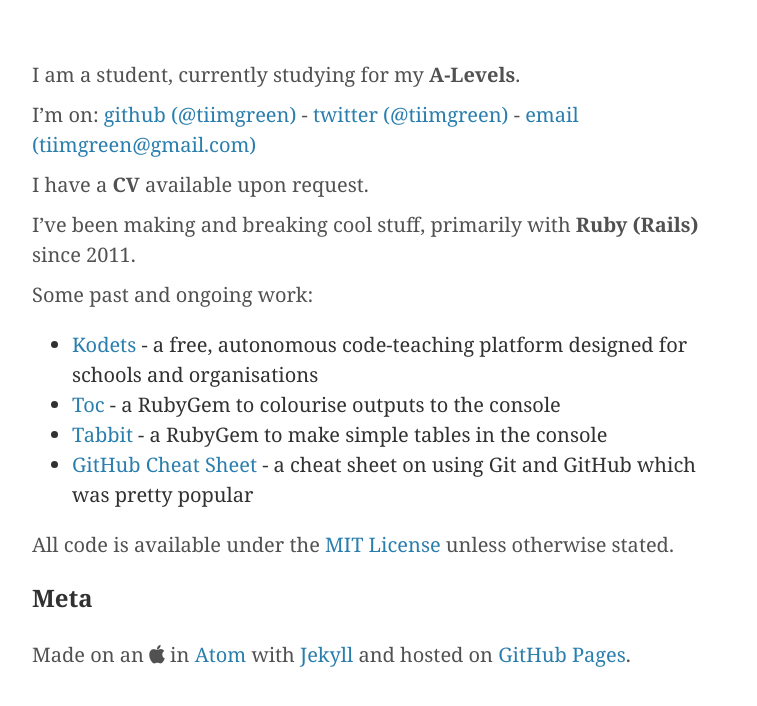
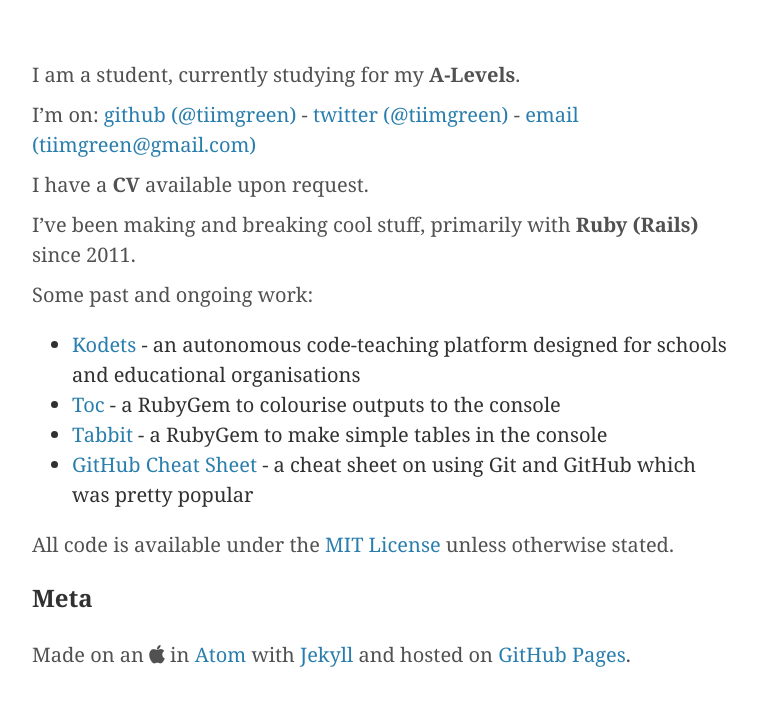
Before and after one commit to tiimgreen/tiimgreen.github.io, a Jekyll site: the page built from about.md, in a window 1280 px wide, cut to the strip 350-1130 px from the top of the page. Shown: the top 706 px of the strip, without its empty margins (258-1015 px from the left). Built offline with Jekyll 4.4.1, drawn with Linux system fonts in a browser that asks for light colours; nearby versions of some CDN libraries; some web fonts are replaced; Markdown is read by kramdown in place of the engine named in the settings.

Commit message:
Update about page

```diff
--- a/about.md
+++ b/about.md
@@ -13,7 +13,7 @@
 
 Some past and ongoing work:
 
-- [Kodets](http://kodets.com) - a free, autonomous code-teaching platform designed for schools and organisations
+- [Kodets](http://kodets.com) - an autonomous code-teaching platform designed for schools and educational organisations
 - [Toc](http://tiimgreen.com/blog/colouring-output/) - a RubyGem to colourise outputs to the console
 - [Tabbit](http://tiimgreen.com/blog/tables-on-console/) - a RubyGem to make simple tables in the console
 - [GitHub Cheat Sheet](https://github.com/tiimgreen/github-cheat-sheet) - a cheat sheet on using Git and GitHub which was pretty popular
```
